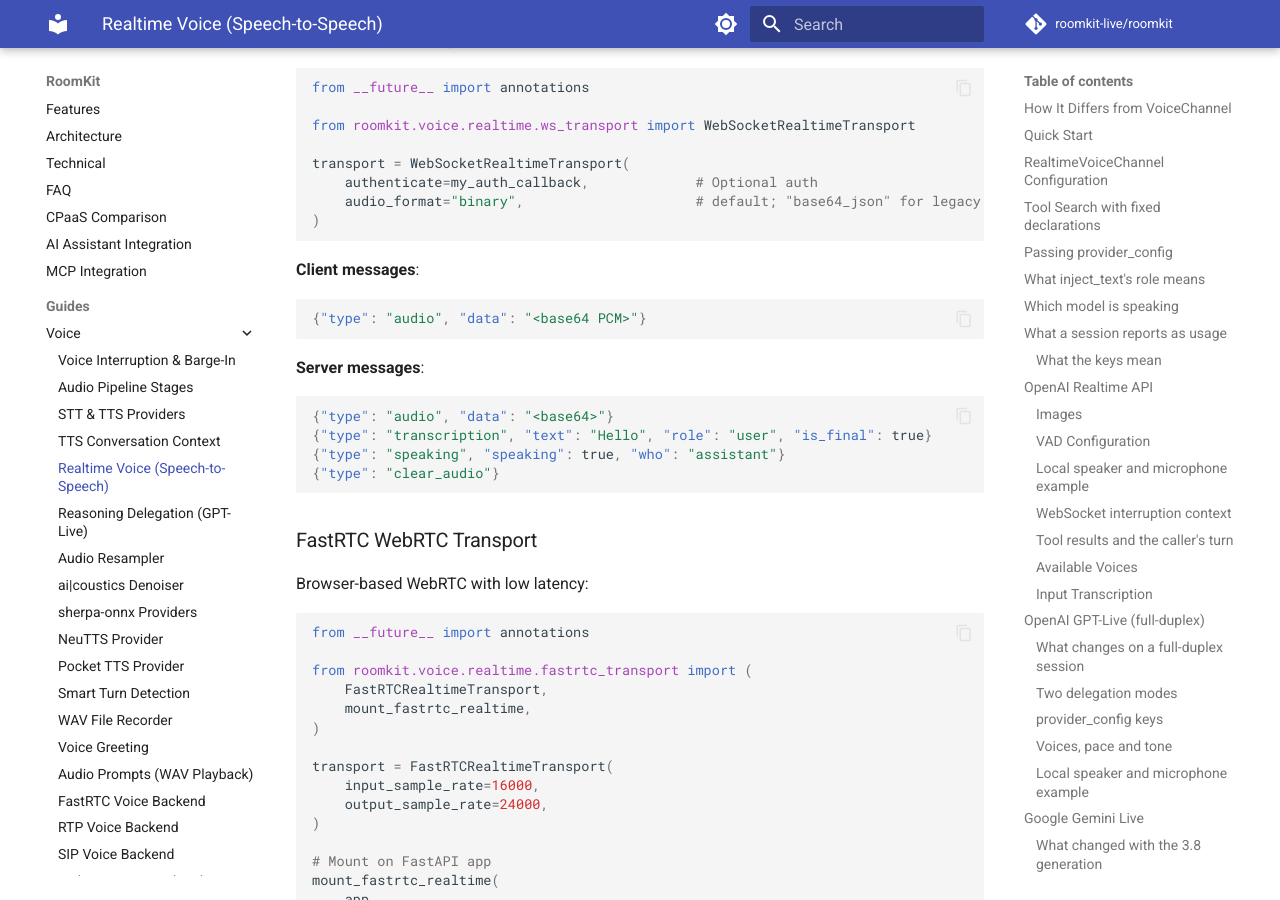
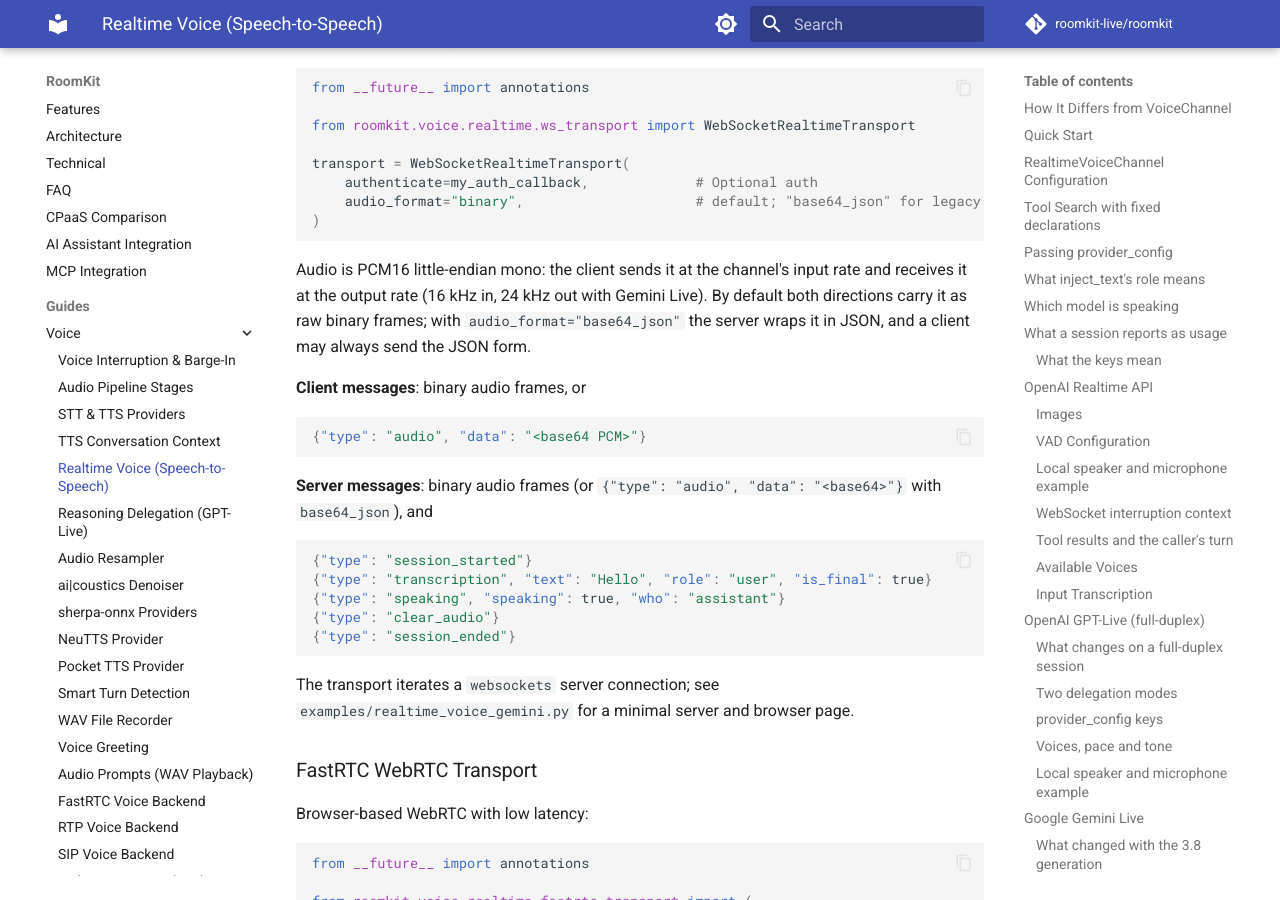
Before and after one commit to roomkit-live/roomkit-docs, an MkDocs documentation site: the page built from docs/guides/realtime-voice-providers.md, in a window 1280 px wide and 900 px high, scrolled down 31799 px. Built offline with MkDocs 1.6.1 and Material for MkDocs 9.7.7, drawn with Linux system fonts in a browser that asks for light colours; comment, search, counter and statistics services are not loaded.

Commit message:
docs(realtime): the WebSocket transport's wire format names the audio rates and session messages, the Anam guide's example talks from the mic and needs voice and LLM ids without a persona (RMK-353)

````diff
--- a/docs/guides/realtime-voice-providers.md
+++ b/docs/guides/realtime-voice-providers.md
@@ -1276,18 +1276,29 @@ transport = WebSocketRealtimeTransport(
 )
 ```
 
-**Client messages**:
+Audio is PCM16 little-endian mono: the client sends it at the channel's
+input rate and receives it at the output rate (16 kHz in, 24 kHz out with
+Gemini Live). By default both directions carry it as raw binary frames; with
+`audio_format="base64_json"` the server wraps it in JSON, and a client may
+always send the JSON form.
+
+**Client messages**: binary audio frames, or
 ```json
 {"type": "audio", "data": "<base64 PCM>"}
 ```
 
-**Server messages**:
+**Server messages**: binary audio frames (or `{"type": "audio", "data": "<base64>"}`
+with `base64_json`), and
 ```json
-{"type": "audio", "data": "<base64>"}
+{"type": "session_started"}
 {"type": "transcription", "text": "Hello", "role": "user", "is_final": true}
 {"type": "speaking", "speaking": true, "who": "assistant"}
 {"type": "clear_audio"}
-```
+{"type": "session_ended"}
+```
+
+The transport iterates a `websockets` server connection; see
+`examples/realtime_voice_gemini.py` for a minimal server and browser page.
 
 ### FastRTC WebRTC Transport
 
````
Also changed, not shown: docs/guides/anam-avatar.md (+4 -2 lines).
